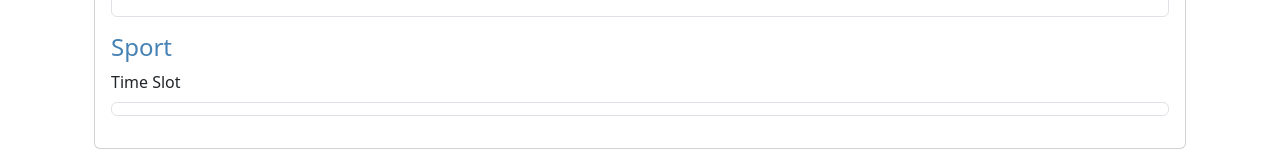
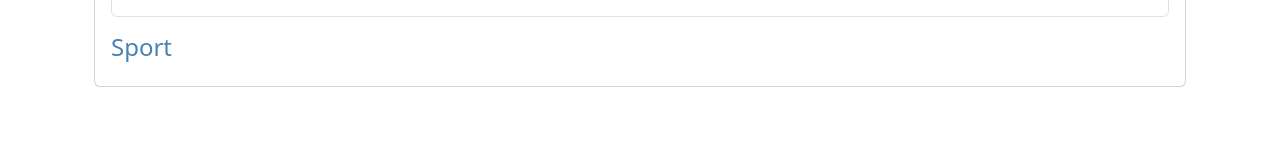
Before and after one commit to SRESamuel/NowCourtz, an Angular app: page /booking in a window 1280 px wide. Shown: the part 629-795 px from the top of the page. Built offline with nearby package versions, Linux system fonts and the light colour scheme.

Commit message:
Added routes to app.routes.ts, temp modified Nav to test, Added to booking page(not complete)

```diff
--- a/src/app/components/bookingpage/bookingpage.component.html
+++ b/src/app/components/bookingpage/bookingpage.component.html
@@ -54,16 +54,7 @@
       </div>
 
       <h4 style="color:steelblue">Sport</h4>
-      <div class="mb-3">
-        <label class="mb-2" for="txtTimeSlot">Time Slot</label>
-        <input id="txtSport" type="radio" value="Basketball" class="form-control" name="txtTimeSlot" [(ngModel)]="booking.timeSlot" #timeSlot="ngModel"
-               required [minlength] = "MIN_LENGTH"/>
-        @if (timeSlot.invalid && (timeSlot.touched || timeSlot.dirty)){
-          @if(timeSlot.errors?.['required']){
-            <small class="text-danger">Picking a time slot is required</small><br>
-          }
-        }
-      </div>
+
 
     </form>
 
```
